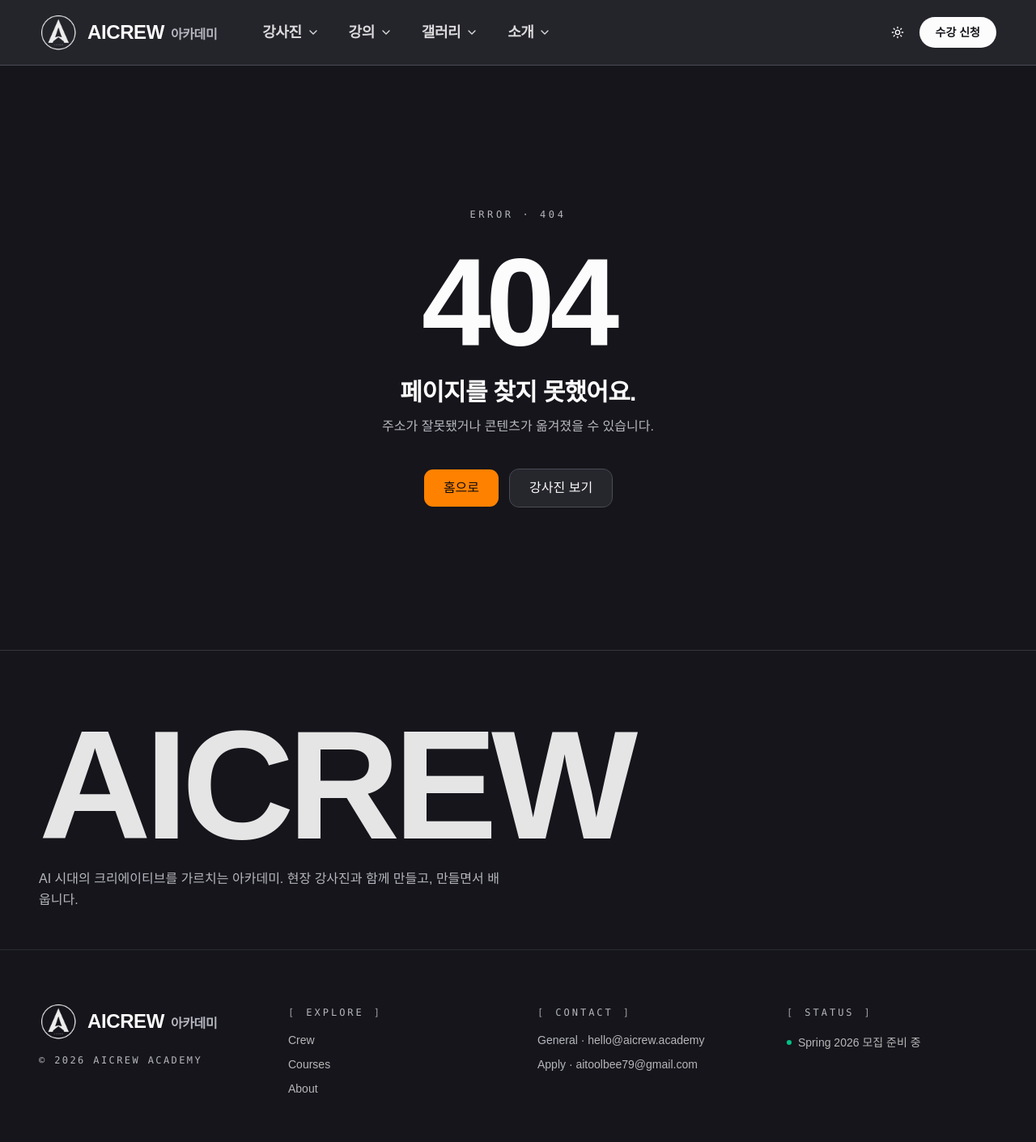
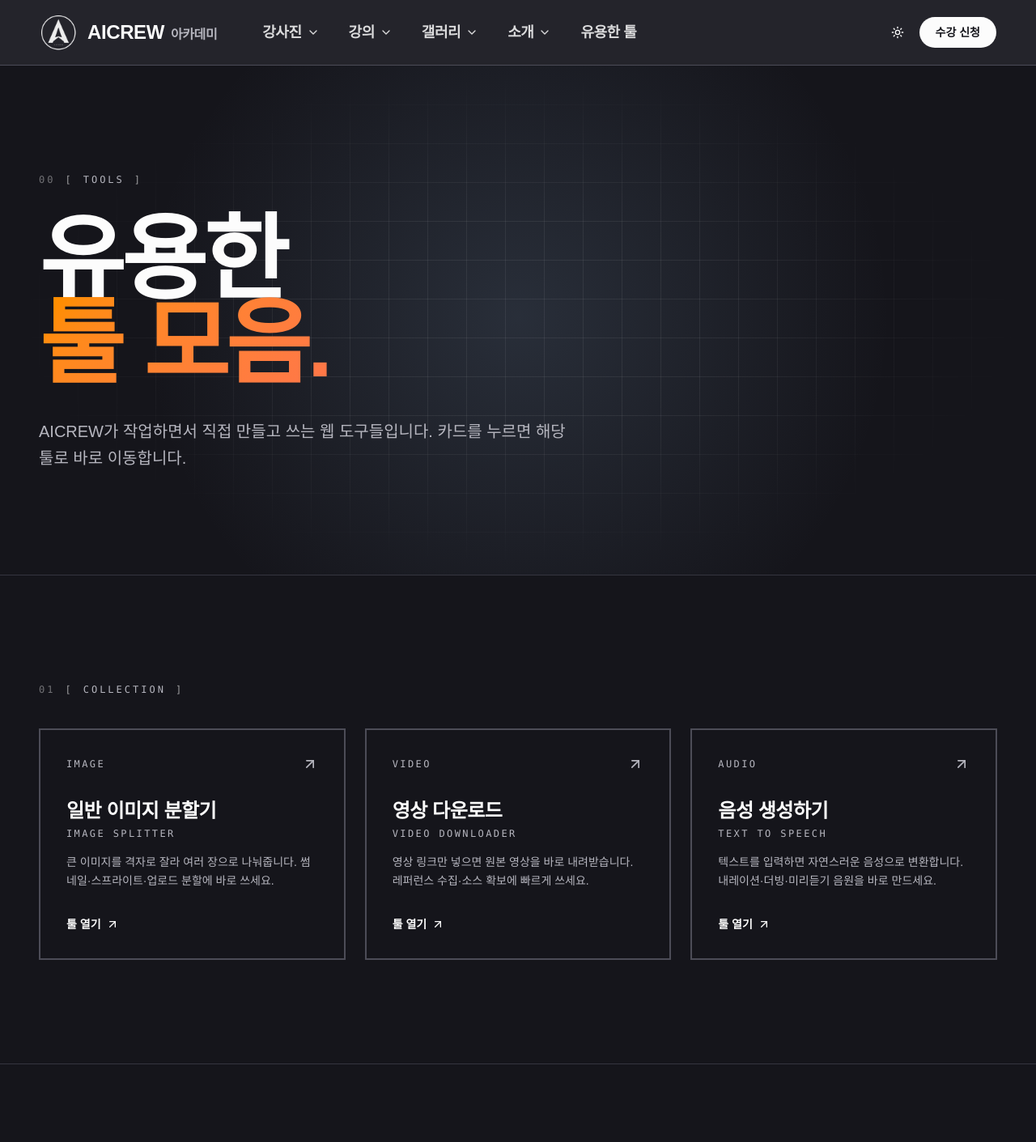
Before and after one commit to bitcory/aicrewlab, a Next.js app: page /tools in a window 1280 px wide. Before the commit this address had no page. Shown: the top 1411 px of the page at 81% size. Built offline with nearby package versions, Linux system fonts and the light colour scheme; a web font is replaced by a local one.

Commit message:
유용한툴 만듬
123

```diff
--- /dev/null
+++ b/src/app/tools/page.tsx
@@ -0,0 +1,113 @@
+import type { Metadata } from "next";
+import { SectionLabel } from "@/components/site/section-label";
+import { ArrowUpRight } from "lucide-react";
+
+export const metadata: Metadata = {
+  title: "유용한 툴",
+  description:
+    "AICREW가 직접 만들고 쓰는 AI 작업용 웹 도구 모음. 카드를 누르면 해당 툴로 바로 이동합니다.",
+};
+
+type Tool = {
+  name: string;
+  tagline: string;
+  description: string;
+  href: string;
+  tag: string;
+};
+
+const TOOLS: Tool[] = [
+  {
+    name: "일반 이미지 분할기",
+    tagline: "Image Splitter",
+    description:
+      "큰 이미지를 격자로 잘라 여러 장으로 나눠줍니다. 썸네일·스프라이트·업로드 분할에 바로 쓰세요.",
+    href: "https://split.toolb.kr",
+    tag: "Image",
+  },
+  {
+    name: "영상 다운로드",
+    tagline: "Video Downloader",
+    description:
+      "영상 링크만 넣으면 원본 영상을 바로 내려받습니다. 레퍼런스 수집·소스 확보에 빠르게 쓰세요.",
+    href: "https://down.toolb.kr/",
+    tag: "Video",
+  },
+  {
+    name: "음성 생성하기",
+    tagline: "Text to Speech",
+    description:
+      "텍스트를 입력하면 자연스러운 음성으로 변환합니다. 내레이션·더빙·미리듣기 음원을 바로 만드세요.",
+    href: "https://tts.toolb.kr/",
+    tag: "Audio",
+  },
+];
+
+export default function ToolsPage() {
+  return (
+    <>
+      {/* Hero */}
+      <section className="relative w-full overflow-hidden border-b border-border/60">
+        <div aria-hidden className="pointer-events-none absolute inset-0 -z-10">
+          <div className="absolute top-[-30%] left-1/2 -translate-x-1/2 size-[1000px] rounded-full bg-[radial-gradient(circle_at_center,var(--orb-cyan-2)_0%,transparent_65%)]" />
+          <div className="absolute inset-0 [background-image:linear-gradient(to_right,var(--grid-line)_1px,transparent_1px),linear-gradient(to_bottom,var(--grid-line)_1px,transparent_1px)] [background-size:48px_48px] [mask-image:radial-gradient(ellipse_at_center,black_30%,transparent_70%)]" />
+        </div>
+        <div className="w-full px-4 sm:px-8 lg:px-12 pt-24 pb-24 sm:pt-32 sm:pb-32">
+          <SectionLabel index="00" className="mb-10">
+            Tools
+          </SectionLabel>
+          <h1 className="text-[clamp(2.75rem,9vw,8rem)] font-black tracking-[-0.04em] leading-[0.9] uppercase">
+            유용한
+            <br />
+            <span className="bg-clip-text text-transparent bg-[linear-gradient(135deg,var(--headline-from)_0%,var(--headline-to)_100%)]">
+              툴 모음.
+            </span>
+          </h1>
+          <p className="mt-10 max-w-2xl text-lg sm:text-xl text-muted-foreground leading-relaxed">
+            AICREW가 작업하면서 직접 만들고 쓰는 웹 도구들입니다.
+            카드를 누르면 해당 툴로 바로 이동합니다.
+          </p>
+        </div>
+      </section>
+
+      {/* Cards */}
+      <section className="w-full">
+        <div className="w-full px-4 sm:px-8 lg:px-12 py-24 sm:py-32">
+          <SectionLabel index="01" className="mb-10">
+            Collection
+          </SectionLabel>
+          <div className="grid gap-6 sm:grid-cols-2 lg:grid-cols-3">
+            {TOOLS.map((tool) => (
+              <a
+                key={tool.href}
+                href={tool.href}
+                target="_blank"
+                rel="noopener noreferrer"
+                className="group relative flex flex-col border-2 border-border bg-background hover:bg-muted/30 transition-colors p-8"
+              >
+                <div className="flex items-center justify-between">
+                  <span className="font-mono text-xs uppercase tracking-[0.2em] text-muted-foreground">
+                    {tool.tag}
+                  </span>
+                  <ArrowUpRight className="size-5 text-muted-foreground transition-[transform,color] group-hover:text-foreground group-hover:-translate-y-0.5 group-hover:translate-x-0.5" />
+                </div>
+                <h3 className="mt-8 text-2xl font-black tracking-[-0.02em]">
+                  {tool.name}
+                </h3>
+                <p className="mt-1 font-mono text-xs uppercase tracking-[0.2em] text-muted-foreground">
+                  {tool.tagline}
+                </p>
+                <p className="mt-4 text-sm text-muted-foreground leading-relaxed">
+                  {tool.description}
+                </p>
+                <span className="mt-8 inline-flex items-center gap-1.5 text-sm font-semibold text-foreground group-hover:gap-2.5 transition-[gap]">
+                  툴 열기 <ArrowUpRight className="size-4" />
+                </span>
+              </a>
+            ))}
+          </div>
+        </div>
+      </section>
+    </>
+  );
+}
--- a/src/components/header.tsx
+++ b/src/components/header.tsx
@@ -259,6 +259,13 @@
                   </button>
                 );
               })}
+              <Link
+                href="/tools"
+                onMouseEnter={() => setActive(null)}
+                className="inline-flex items-center gap-1.5 rounded-full px-4 py-2 text-base lg:text-lg font-semibold tracking-tight text-foreground/85 hover:bg-background/70 hover:text-foreground transition-colors"
+              >
+                유용한 툴
+              </Link>
             </nav>
           </div>
 
@@ -381,6 +388,14 @@
               </Link>
             </li>
           ))}
+          <li>
+            <Link
+              href="/tools"
+              className="block px-4 py-2.5 rounded-full text-foreground/80 hover:text-foreground hover:bg-muted/60 transition whitespace-nowrap"
+            >
+              유용한 툴
+            </Link>
+          </li>
         </ul>
       </nav>
     </header>
```
Also changed, not shown: .claude/settings.local.json (added).
